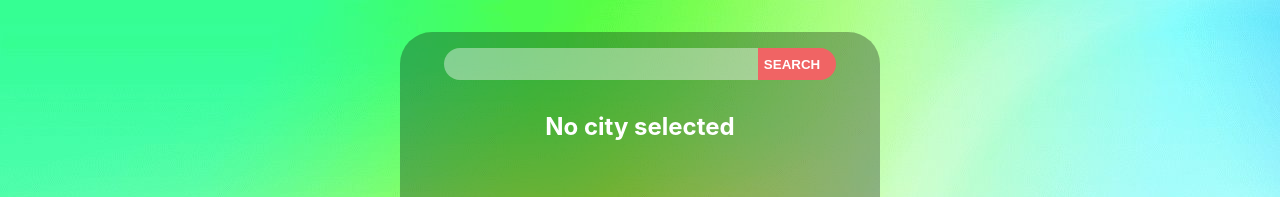
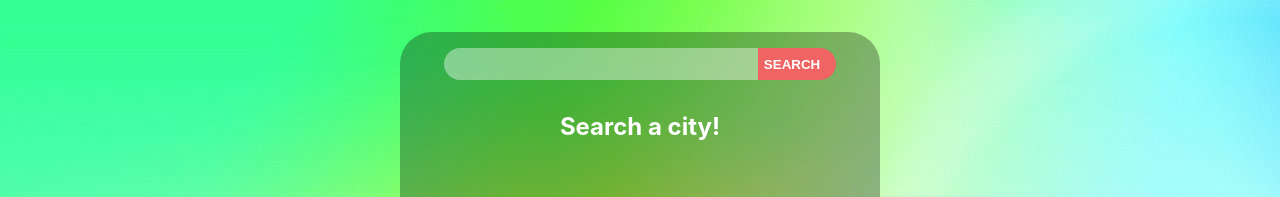
Before and after one commit to HalilFocic/Weather-App, a React (Create React App) app: page / in a window 1280 px wide. Shown: the top 197 px of the page. Built offline with nearby package versions, Linux system fonts and the light colour scheme.

Commit message:
readme update & modules -rm

```diff
--- a/public/index.html
+++ b/public/index.html
@@ -9,35 +9,14 @@
       name="description"
       content="Web site created using create-react-app"
     />
-    <link rel="apple-touch-icon" href="%PUBLIC_URL%/logo192.png" />
-    <!--
-      manifest.json provides metadata used when your web app is installed on a
-      user's mobile device or desktop. See https://developers.google.com/web/fundamentals/web-app-manifest/
-    -->
+    <link rel="apple-touch-icon" href="%PUBLIC_URL%/weatherlogo.png" />
+
     <link rel="manifest" href="%PUBLIC_URL%/manifest.json" />
-    <!--
-      Notice the use of %PUBLIC_URL% in the tags above.
-      It will be replaced with the URL of the `public` folder during the build.
-      Only files inside the `public` folder can be referenced from the HTML.
 
-      Unlike "/favicon.ico" or "favicon.ico", "%PUBLIC_URL%/favicon.ico" will
-      work correctly both with client-side routing and a non-root public URL.
-      Learn how to configure a non-root public URL by running `npm run build`.
-    -->
-    <title>React App</title>
+    <title>Weather App</title>
   </head>
   <body>
     <noscript>You need to enable JavaScript to run this app.</noscript>
     <div id="root"></div>
-    <!--
-      This HTML file is a template.
-      If you open it directly in the browser, you will see an empty page.
-
-      You can add webfonts, meta tags, or analytics to this file.
-      The build step will place the bundled scripts into the <body> tag.
-
-      To begin the development, run `npm start` or `yarn start`.
-      To create a production bundle, use `npm run build` or `yarn build`.
-    -->
   </body>
 </html>
--- a/src/App.js
+++ b/src/App.js
@@ -10,6 +10,7 @@ const test =
 const App = () => {
   const [city, setCity] = useState("");
   const [results, setResults] = useState(null);
+  const [message, setMessage] = useState("Search a city!");
   const fetchData = async () => {
     const response = await fetch(
       url + city + "&appid=" + apiKey + "&units=metric"
@@ -28,7 +29,7 @@ const App = () => {
     <main
       className={`weather-app ${
         results
-          ? results.code === "200"
+          ? results.cod === 200
             ? results.main.temp > 15
               ? "warm"
               : "cold"
@@ -52,7 +53,7 @@ const App = () => {
       <section className="results">
         <div>
           {results ? (
-            results.code === "200" ? (
+            results.cod === 200 ? (
               <WeatherApp {...results} />
             ) : (
               <div className="error">
@@ -63,7 +64,7 @@ const App = () => {
               </div>
             )
           ) : (
-            <div className="no-city">No city selected</div>
+            <div className="no-city">Search a city!</div>
           )}
         </div>
       </section>
```
Also changed, not shown: public/weatherlogo.png (added), 1 other file (tests, documents, lock files or other folders).
